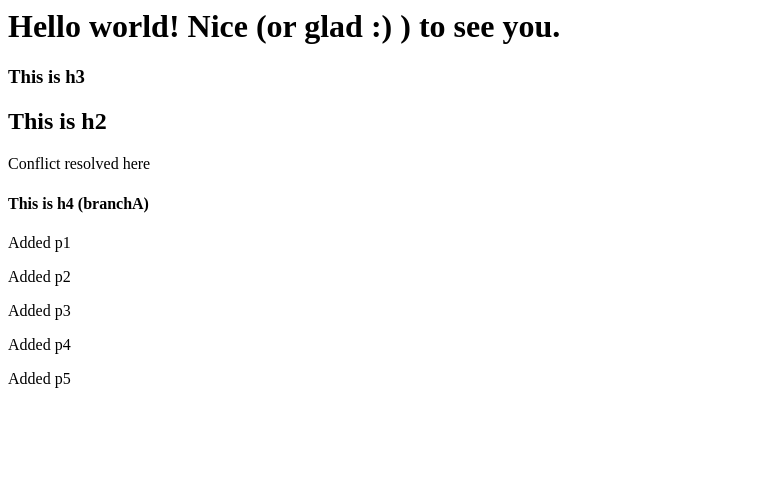
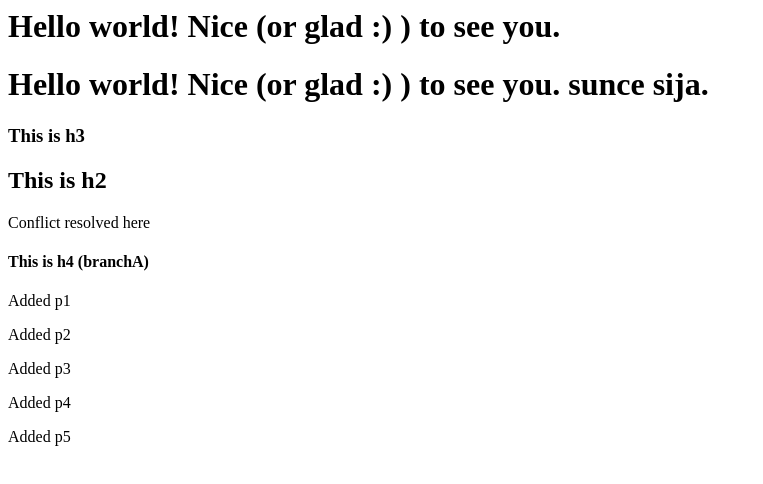
Before and after one commit to somi92/test, a plain HTML site: page index.html in a window 1280 px wide. Shown: the whole page, without its empty margins (0-763 px from the left). Drawn offline with Linux system fonts and the light colour scheme.

Commit message:
dodao sam jos jedan h1

```diff
--- a/index.html
+++ b/index.html
@@ -6,7 +6,7 @@
 	<body>
 
 		<h1>Hello world! Nice (or glad :) ) to see you.</h1>
-
+		<h1>Hello world! Nice (or glad :) ) to see you. sunce sija.</h1>
 		<h3>This is h3</h3>
 		<h2>This is h2</h2>
 		<p>Conflict resolved here</p>
```
